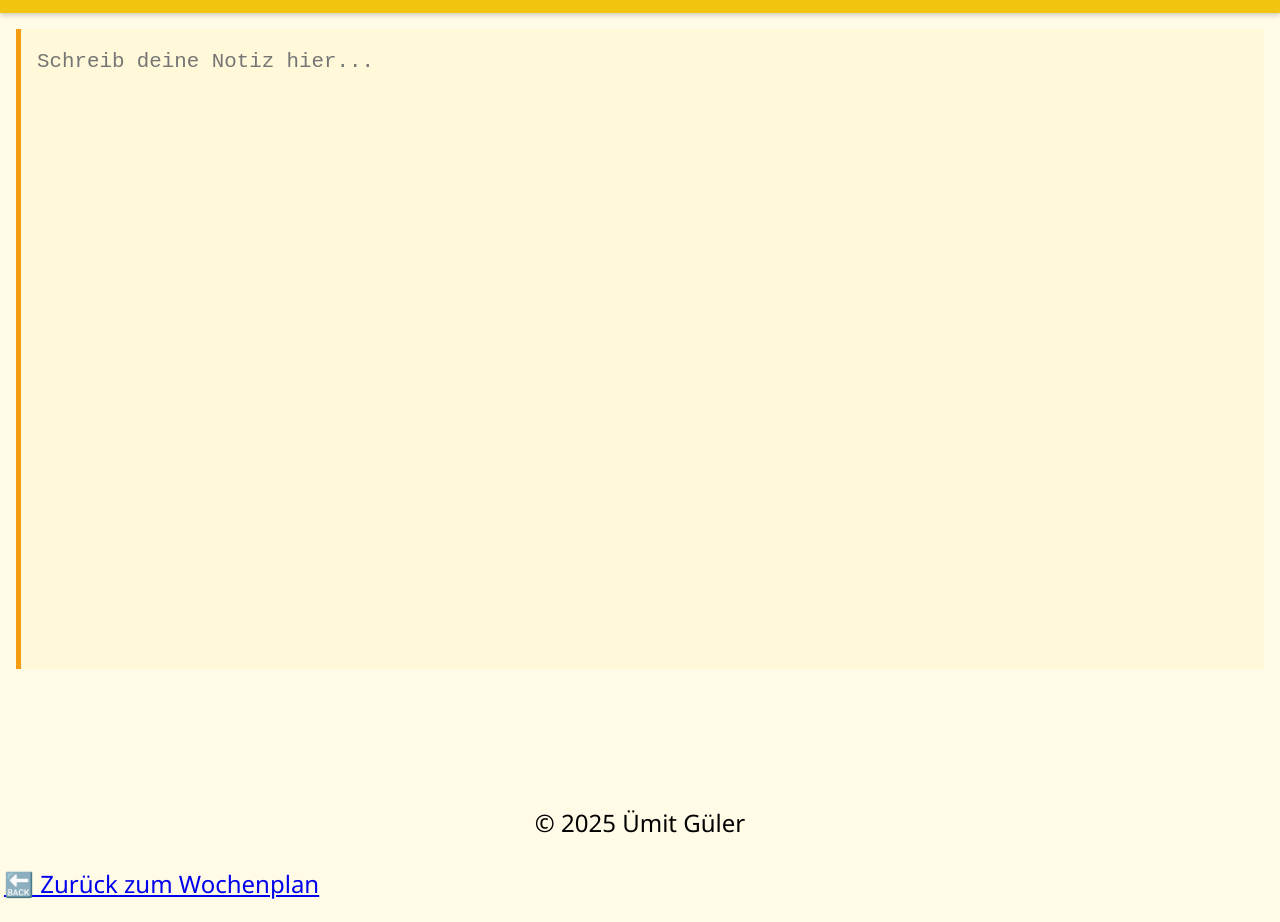
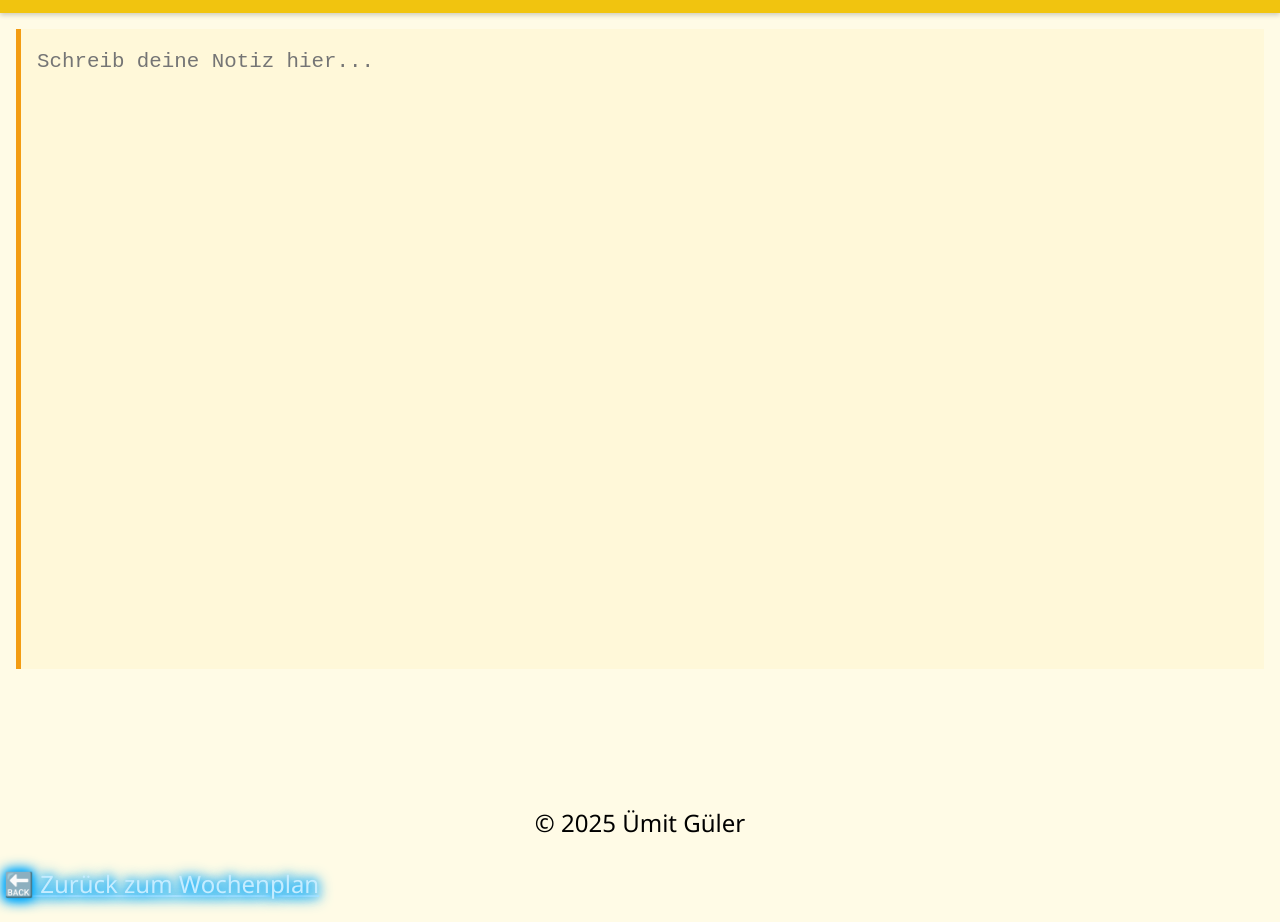
Before and after one commit to g-umit/rpk, a plain HTML site: page notizen.html in a window 1280 px wide. Shown: the part 56-978 px from the top of the page. Drawn offline with Linux system fonts and the light colour scheme; a web font is replaced by a local one.

Commit message:
Update style2.css

```diff
--- a/style2.css
+++ b/style2.css
@@ -167,10 +167,14 @@ footer,
 }
 
 .back-link {
+  color: #c5ecff;
   font-size: 24px;
-  text-align: left;
   padding: 4px;
   background: transparent;
+  text-shadow:
+    0 0 8px #00aaff,
+    0 0 16px #00aaff,
+    0 0 14px #00aaff;
 }
 
 footer {
```
